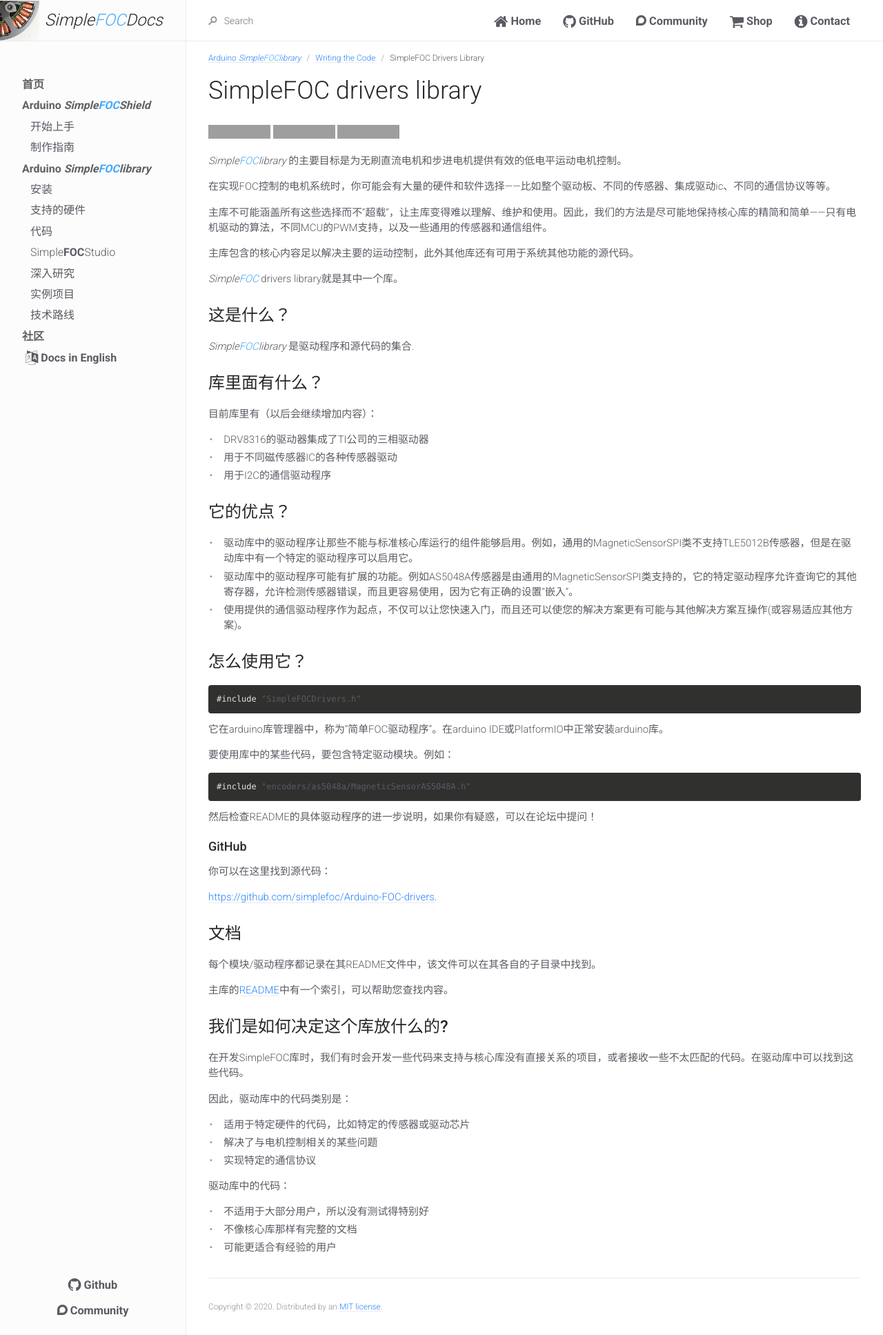
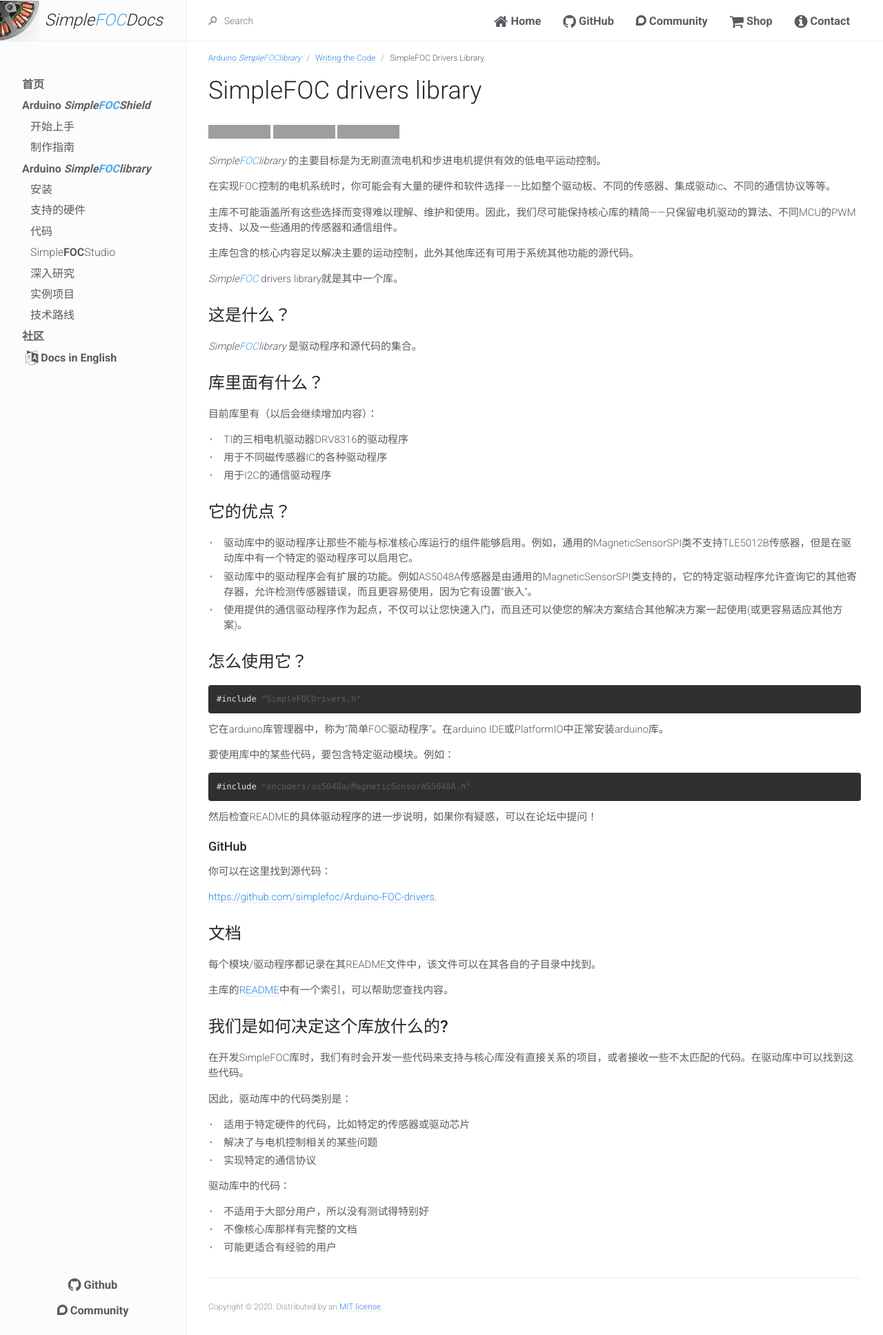
Before and after one commit to simplefoc/docs_chinese, a Jekyll site: the page built from docs/simplefoc_library/code/drivers_library.md, in a window 1280 px wide. Shown: the whole page at 69% size. Built offline with Jekyll 4.4.1, drawn with Linux system fonts in a browser that asks for light colours; grey boxes are pictures that could not be loaded.

Commit message:
Update drivers_library.md

```diff
--- a/docs/simplefoc_library/code/drivers_library.md
+++ b/docs/simplefoc_library/code/drivers_library.md
@@ -16,11 +16,11 @@ has_toc: False
 ![License: MIT](https://img.shields.io/badge/License-MIT-yellow.svg)
 ![arduino-library-badge](https://www.ardu-badge.com/badge/Simple%20FOC%20Drivers.svg?)
 
-<span class="simple">Simple<span class="foc">FOC</span>library</span> 的主要目标是为无刷直流电机和步进电机提供有效的低电平运动电机控制。
+<span class="simple">Simple<span class="foc">FOC</span>library</span> 的主要目标是为无刷直流电机和步进电机提供有效的低电平运动控制。
 
 在实现FOC控制的电机系统时，你可能会有大量的硬件和软件选择——比如整个驱动板、不同的传感器、集成驱动ic、不同的通信协议等等。
 
-主库不可能涵盖所有这些选择而不“超载”，让主库变得难以理解、维护和使用。因此，我们的方法是尽可能地保持核心库的精简和简单——只有电机驱动的算法，不同MCU的PWM支持，以及一些通用的传感器和通信组件。
+主库不可能涵盖所有这些选择而变得难以理解、维护和使用。因此，我们尽可能保持核心库的精简——只保留电机驱动的算法、不同MCU的PWM支持、以及一些通用的传感器和通信组件。
 
 主库包含的核心内容足以解决主要的运动控制，此外其他库还有可用于系统其他功能的源代码。
 
@@ -28,23 +28,21 @@ has_toc: False
 
 ## 这是什么？
 
- <span class="simple">Simple<span class="foc">FOC</span>library</span> 是驱动程序和源代码的集合.
-
-
+ <span class="simple">Simple<span class="foc">FOC</span>library</span> 是驱动程序和源代码的集合。
 
 ## 库里面有什么？
 
 目前库里有（以后会继续增加内容）：
 
-- DRV8316的驱动器集成了TI公司的三相驱动器
-- 用于不同磁传感器IC的各种传感器驱动
+- TI的三相电机驱动器DRV8316的驱动程序
+- 用于不同磁传感器IC的各种驱动程序
 - 用于I2C的通信驱动程序
 
 ## 它的优点？
 
 - 驱动库中的驱动程序让那些不能与标准核心库运行的组件能够启用。例如，通用的MagneticSensorSPI类不支持TLE5012B传感器，但是在驱动库中有一个特定的驱动程序可以启用它。
-- 驱动库中的驱动程序可能有扩展的功能。例如AS5048A传感器是由通用的MagneticSensorSPI类支持的，它的特定驱动程序允许查询它的其他寄存器，允许检测传感器错误，而且更容易使用，因为它有正确的设置“嵌入”。
-- 使用提供的通信驱动程序作为起点，不仅可以让您快速入门，而且还可以使您的解决方案更有可能与其他解决方案互操作(或容易适应其他方案)。
+- 驱动库中的驱动程序会有扩展的功能。例如AS5048A传感器是由通用的MagneticSensorSPI类支持的，它的特定驱动程序允许查询它的其他寄存器，允许检测传感器错误，而且更容易使用，因为它有设置“嵌入”。
+- 使用提供的通信驱动程序作为起点，不仅可以让您快速入门，而且还可以使您的解决方案结合其他解决方案一起使用(或更容易适应其他方案)。
 
 ## 怎么使用它？
 
```
